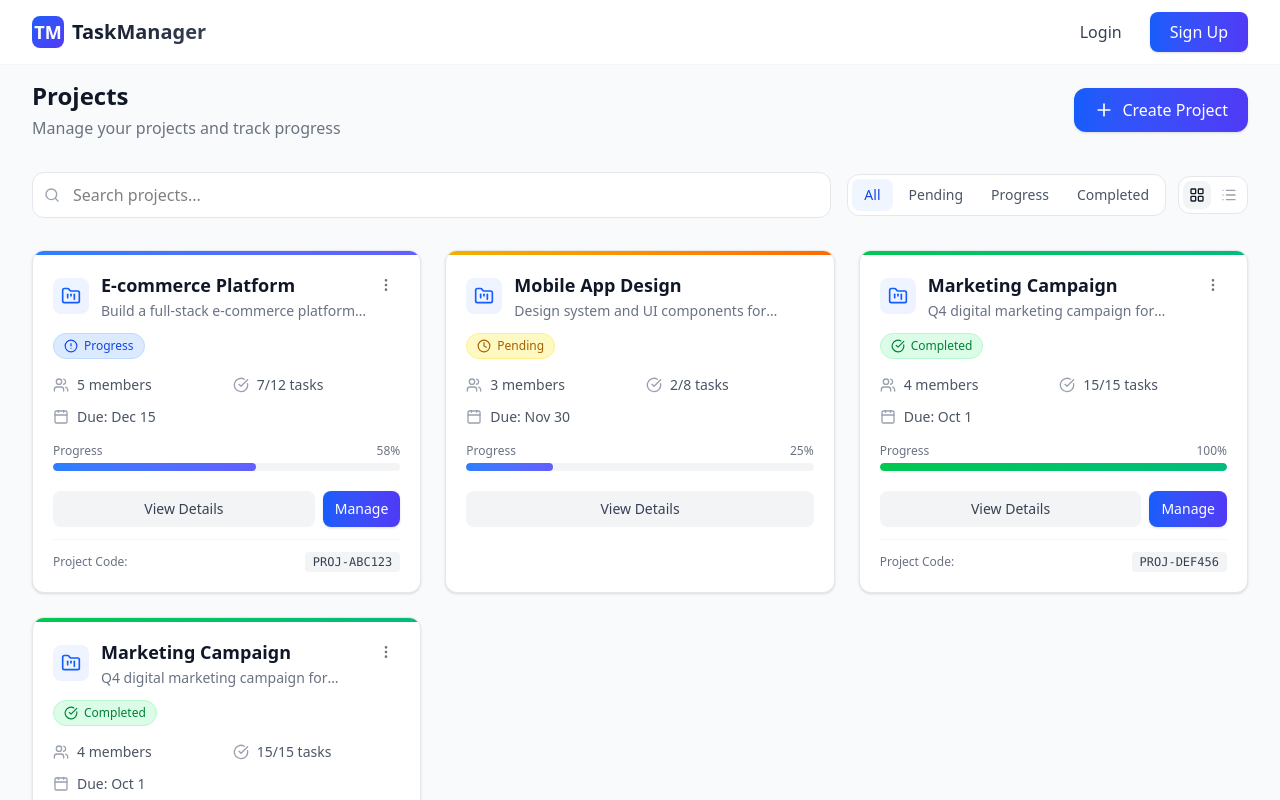
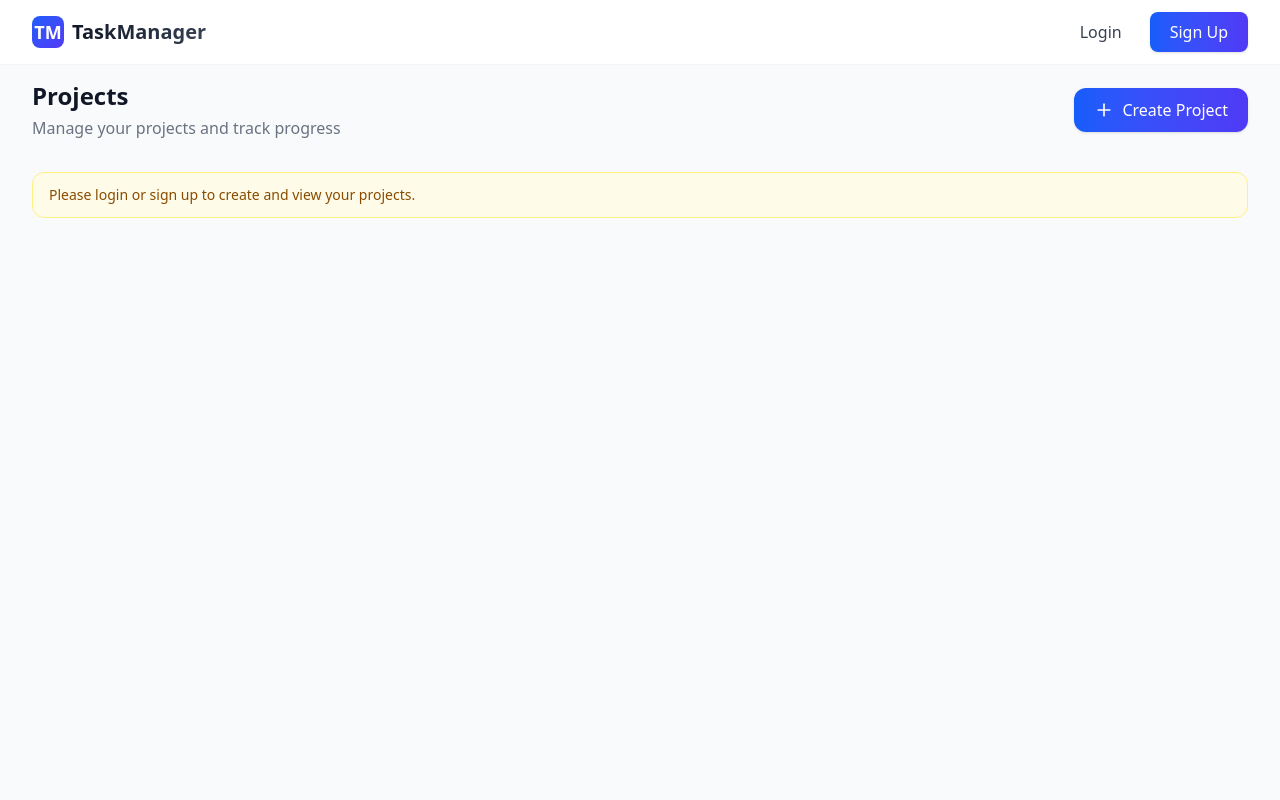
Before and after one commit to iamsyg/Project-Task-Manager, a Next.js app in the folder frontend/: page / in a window 1280 px wide. Shown: the top 800 px of the page. Built offline with nearby package versions, Linux system fonts and the light colour scheme.

Commit message:
frontend: project list integration, projectlistSlice, projectList hook

```diff
--- a/frontend/components/dashboard/Dashboard.tsx
+++ b/frontend/components/dashboard/Dashboard.tsx
@@ -1,177 +1,76 @@
-// frontend/components/dashboard/Header.tsx
+// // frontend/components/dashboard/Header.tsx
 "use client";
 
 import { useEffect, useState } from "react";
 import { Header } from "@/components/dashboard/Header";
 import { ProjectCard } from "@/components/dashboard/ProjectCard";
-import { Plus, Search, Filter, LayoutGrid, List } from "lucide-react";
-import { SignUpModal, SignUpData } from "@/components/auth/SignUpModal";
+import { Plus, Search, LayoutGrid, List, FolderKanban } from "lucide-react";
+import { SignUpModal } from "@/components/auth/SignUpModal";
+import { useAppSelector } from "@/store/hooks";
+import { useGetProjects } from "@/hooks/project/useGetProjects";
 import { useCreateProject } from "@/hooks/project/useCreateProject";
 
-import { useAppSelector } from "@/store/hooks";
+export function Dashboard() {
+  const [searchQuery, setSearchQuery] = useState("");
+  const [filterStatus, setFilterStatus] = useState<
+    "all" | "pending" | "in_progress" | "completed"
+  >("all");
+  const [viewMode, setViewMode] = useState<"grid" | "list">("grid");
+  const [isCreateModalOpen, setIsCreateModalOpen] = useState(false);
+  const [isSignUpOpen, setIsSignUpOpen] = useState(false);
 
-// Mock data - replace with actual API calls
-const mockProjects: Project[] = [
-  {
-    id: "1",
-    title: "E-commerce Platform",
-    description: "Build a full-stack e-commerce platform with Next.js and Stripe",
-    projectCode: "PROJ-ABC123",
-    status: "Progress",
-    membersCount: 5,
-    tasksCount: 12,
-    completedTasksCount: 7,
-    dueDate: "2024-12-15",
-    createdAt: "2024-01-10",
-    role: "admin",
-  },
-  {
-    id: "2",
-    title: "Mobile App Design",
-    description: "Design system and UI components for mobile banking app",
-    projectCode: "PROJ-XYZ789",
-    status: "Pending",
-    membersCount: 3,
-    tasksCount: 8,
-    completedTasksCount: 2,
-    dueDate: "2024-11-30",
-    createdAt: "2024-02-01",
-    role: "member",
-  },
-  {
-    id: "3",
-    title: "Marketing Campaign",
-    description: "Q4 digital marketing campaign for product launch",
-    projectCode: "PROJ-DEF456",
-    status: "Completed",
-    membersCount: 4,
-    tasksCount: 15,
-    completedTasksCount: 15,
-    dueDate: "2024-10-01",
-    createdAt: "2024-08-15",
-    role: "admin",
-  },
-  {
-    id: "4",
-    title: "Marketing Campaign",
-    description: "Q4 digital marketing campaign for product launch",
-    projectCode: "PROJ-DEF456",
-    status: "Completed",
-    membersCount: 4,
-    tasksCount: 15,
-    completedTasksCount: 15,
-    dueDate: "2024-10-01",
-    createdAt: "2024-08-15",
-    role: "admin",
-  },
-];
+  const { isAuthenticated } = useAppSelector((state) => state.auth);
+  const { projects, loading } = useAppSelector((state) => state.projectList);
 
-interface Project {
-  id: string;
-  title: string;
-  description: string;
-  projectCode: string;
-  status: "Pending" | "Progress" | "Completed";
-  membersCount: number;
-  tasksCount: number;
-  completedTasksCount: number;
-  dueDate?: string;
-  createdAt: string;
-  role: "admin" | "member";
+  const { getProjects } = useGetProjects();
+
+  useEffect(() => {
+    if (isAuthenticated) {
+      getProjects();
+    }
+  }, [isAuthenticated]);
+
+  const handleCreateProjectClick = () => {
+    if (!isAuthenticated) {
+      setIsSignUpOpen(true);
+      return;
     }
 
-export function Dashboard() {
-  const [projects, setProjects] = useState<Project[]>(mockProjects);
-  const [searchQuery, setSearchQuery] = useState("");
-  const [filterStatus, setFilterStatus] = useState<"all" | "Pending" | "Progress" | "Completed">("all");
-  const [viewMode, setViewMode] = useState<"grid" | "list">("grid");
-  const [isCreateModalOpen, setIsCreateModalOpen] = useState(false);
-
-  const [isSignUpOpen, setIsSignUpOpen] = useState(false);
-
-  const { user, isAuthenticated } = useAppSelector((state) => state.auth);
-
-  useEffect(() => {
-    console.log("User from Redux:", user);
-  }, []);
-
-//   const handleSignUp = async (data: SignUpData) => {
-//   console.log("Sign up data:", data);
-//   // Here you would make your API call to register the user
-//   // Example API call:
-//   // const response = await fetch('/api/auth/signup', {
-//   //   method: 'POST',
-//   //   headers: { 'Content-Type': 'application/json' },
-//   //   body: JSON.stringify({
-//   //     name: data.name,
-//   //     email: data.email,
-//   //     password: data.password,
-//   //   }),
-//   // });
-
-//   // After successful signup, close modal and potentially set user
-//   setIsSignUpOpen(false);
-// };
-
-const handleSignupClick = () => {
-  setIsSignUpOpen(true);
-};
-
-  const handleLogin = () => {
-    // Implement login logic
-    console.log("Login clicked");
-  };
-
-//   const handleLogout = () => {
-//     // Implement logout logic
-//     setUser(null as any);
-//   };
-
-  const handleCreateProject = (projectData: any) => {
-    const newProject: Project = {
-      id: (projects.length + 1).toString(),
-      title: projectData.title,
-      description: projectData.description,
-      projectCode: `PROJ-${Math.random().toString(36).substring(2, 8).toUpperCase()}`,
-      status: "Pending",
-      membersCount: 1,
-      tasksCount: 0,
-      completedTasksCount: 0,
-      dueDate: projectData.dueDate,
-      createdAt: new Date().toISOString(),
-      role: "admin",
-    };
-    setProjects([newProject, ...projects]);
-    setIsCreateModalOpen(false);
+    setIsCreateModalOpen(true);
   };
 
   const filteredProjects = projects.filter((project) => {
     const matchesSearch =
       project.title.toLowerCase().includes(searchQuery.toLowerCase()) ||
-      project.description.toLowerCase().includes(searchQuery.toLowerCase());
-    const matchesFilter = filterStatus === "all" || project.status === filterStatus;
+      (project.description || "")
+        .toLowerCase()
+        .includes(searchQuery.toLowerCase());
+
+    const matchesFilter =
+      filterStatus === "all" || project.status === filterStatus;
+
     return matchesSearch && matchesFilter;
   });
 
   return (
     <div className="min-h-screen bg-gray-50">
       <Header
-        // user={user}
-        onLogin={handleLogin}
-        onSignup={handleSignupClick}  // Pass this instead of handleSignup
-        // onLogout={handleLogout}
+        onLogin={() => console.log("Login clicked")}
+        onSignup={() => setIsSignUpOpen(true)}
       />
 
       <main className="pt-20 pb-12 px-4 sm:px-6 lg:px-8">
         <div className="max-w-7xl mx-auto">
-          {/* Header Section */}
           <div className="flex flex-col sm:flex-row sm:items-center sm:justify-between gap-4 mb-8">
             <div>
               <h1 className="text-2xl font-bold text-gray-900">Projects</h1>
-              <p className="text-gray-500 mt-1">Manage your projects and track progress</p>
+              <p className="text-gray-500 mt-1">
+                Manage your projects and track progress
+              </p>
             </div>
+
             <button
-              onClick={() => setIsCreateModalOpen(true)}
+              onClick={handleCreateProjectClick}
               className="inline-flex items-center space-x-2 px-5 py-2.5 bg-gradient-to-r from-blue-600 to-indigo-600 text-white rounded-xl font-medium hover:from-blue-700 hover:to-indigo-700 transition-all shadow-sm hover:shadow-md"
             >
               <Plus className="w-5 h-5" />
@@ -179,193 +78,200 @@ const handleSignupClick = () => {
             </button>
           </div>
 
-          {/* Search and Filters */}
+          {!isAuthenticated && (
+            <div className="mb-6 rounded-xl border border-yellow-200 bg-yellow-50 px-4 py-3 text-sm text-yellow-800">
+              Please login or sign up to create and view your projects.
+            </div>
+          )}
+
+          {isAuthenticated && (
+            <>
               <div className="flex flex-col sm:flex-row gap-4 mb-8">
                 <div className="relative flex-1">
-              <Search className="absolute left-3 top-1/2 -translate-y-1/2 w-4 h-4 text-gray-400" />
                   <input
                     type="text"
                     placeholder="Search projects..."
                     value={searchQuery}
                     onChange={(e) => setSearchQuery(e.target.value)}
-                className="w-full pl-10 pr-4 py-2.5 bg-white border border-gray-200 rounded-xl focus:outline-none focus:ring-2 focus:ring-blue-500/20 focus:border-blue-500 transition-all"
+                    className="w-full px-4 py-2.5 bg-white border border-gray-200 rounded-xl"
                   />
                 </div>
 
                 <div className="flex items-center space-x-3">
                   <div className="flex items-center space-x-1 bg-white border border-gray-200 rounded-xl p-1">
-                {["all", "Pending", "Progress", "Completed"].map((status) => (
+                    {["all", "pending", "in_progress", "completed"].map(
+                      (status) => (
                         <button
                           key={status}
                           onClick={() => setFilterStatus(status as any)}
-                    className={`px-3 py-1.5 text-sm font-medium rounded-lg transition-all ${
+                          className={`px-3 py-1.5 text-sm font-medium rounded-lg ${
                             filterStatus === status
                               ? "bg-blue-50 text-blue-700"
                               : "text-gray-600 hover:bg-gray-50"
                           }`}
                         >
-                    {status === "all" ? "All" : status}
+                          {status}
                         </button>
-                ))}
+                      )
+                    )}
                   </div>
 
-              <div className="flex items-center space-x-1 bg-white border border-gray-200 rounded-xl p-1">
-                <button
-                  onClick={() => setViewMode("grid")}
-                  className={`p-1.5 rounded-lg transition-all ${
-                    viewMode === "grid" ? "bg-gray-100 text-gray-900" : "text-gray-400"
-                  }`}
-                >
+                  <button onClick={() => setViewMode("grid")}>
                     <LayoutGrid className="w-4 h-4" />
                   </button>
-                <button
-                  onClick={() => setViewMode("list")}
-                  className={`p-1.5 rounded-lg transition-all ${
-                    viewMode === "list" ? "bg-gray-100 text-gray-900" : "text-gray-400"
-                  }`}
-                >
+
+                  <button onClick={() => setViewMode("list")}>
                     <List className="w-4 h-4" />
                   </button>
                 </div>
               </div>
-          </div>
 
-          {/* Projects Grid/List */}
-          {filteredProjects.length === 0 ? (
+              {loading ? (
+                <p className="text-gray-500">Loading projects...</p>
+              ) : filteredProjects.length === 0 ? (
                 <div className="text-center py-16">
-              <div className="w-20 h-20 mx-auto bg-gray-100 rounded-2xl flex items-center justify-center mb-4">
-                <FolderKanban className="w-10 h-10 text-gray-400" />
-              </div>
-              <h3 className="text-lg font-medium text-gray-900 mb-1">No projects found</h3>
-              <p className="text-gray-500">Get started by creating your first project</p>
+                  <FolderKanban className="w-10 h-10 text-gray-400 mx-auto mb-4" />
+                  <h3 className="text-lg font-medium text-gray-900 mb-1">
+                    No projects found
+                  </h3>
+                  <p className="text-gray-500">
+                    Get started by creating your first project
+                  </p>
                   <button
-                onClick={() => setIsCreateModalOpen(true)}
-                className="mt-4 inline-flex items-center space-x-2 px-4 py-2 bg-blue-600 text-white rounded-lg hover:bg-blue-700 transition-colors"
+                    onClick={handleCreateProjectClick}
+                    className="mt-4 inline-flex items-center space-x-2 px-4 py-2 bg-blue-600 text-white rounded-lg"
                   >
                     <Plus className="w-4 h-4" />
                     <span>Create Project</span>
                   </button>
                 </div>
-          ) : viewMode === "grid" ? (
-            <div className="grid grid-cols-1 md:grid-cols-2 lg:grid-cols-3 gap-6">
+              ) : (
+                <div
+                  className={
+                    viewMode === "grid"
+                      ? "grid grid-cols-1 md:grid-cols-2 lg:grid-cols-3 gap-6"
+                      : "space-y-3"
+                  }
+                >
                   {filteredProjects.map((project) => (
                     <ProjectCard
                       key={project.id}
-                  project={project}
-                  onView={(id) => console.log("View project", id)}
-                  onManage={(id) => console.log("Manage project", id)}
-                />
-              ))}
-            </div>
-          ) : (
-            <div className="space-y-3">
-              {filteredProjects.map((project) => (
-                <ProjectCard
-                  key={project.id}
-                  project={project}
+                      project={{
+                        id: project.id,
+                        title: project.title,
+                        description: project.description || "",
+                        projectCode: project.project_code,
+                        status:
+                          project.status === "in_progress"
+                            ? "Progress"
+                            : project.status === "completed"
+                            ? "Completed"
+                            : "Pending",
+                        membersCount: project.members_count,
+                        tasksCount: project.tasks_count,
+                        completedTasksCount: 0,
+                        dueDate: project.due_date || undefined,
+                        createdAt: project.created_at,
+                        role: project.role,
+                      }}
                       onView={(id) => console.log("View project", id)}
                       onManage={(id) => console.log("Manage project", id)}
                     />
                   ))}
                 </div>
               )}
+            </>
+          )}
         </div>
       </main>
 
-      {/* Create Project Modal */}
       {isCreateModalOpen && (
-        <CreateProjectModal onClose={() => setIsCreateModalOpen(false)} onCreate={handleCreateProject} />
+        <CreateProjectModal onClose={() => setIsCreateModalOpen(false)} />
       )}
 
       <SignUpModal
         isOpen={isSignUpOpen}
         onClose={() => setIsSignUpOpen(false)}
-        onSwitchToLogin={() => {
-          setIsSignUpOpen(false);
-          // Open login modal logic here
-        }}
+        onSwitchToLogin={() => setIsSignUpOpen(false)}
       />
     </div>
   );
 }
 
-// Create Project Modal Component
-function CreateProjectModal({
-  onClose,
-  onCreate,
-}: {
-  onClose: () => void;
-  onCreate: (data: any) => void;
-}) {
+function CreateProjectModal({ onClose }: { onClose: () => void }) {
   const [title, setTitle] = useState("");
   const [description, setDescription] = useState("");
   const [dueDate, setDueDate] = useState("");
 
   const { createProject } = useCreateProject();
 
-  const handleSubmit = (e: React.FormEvent) => {
+  const handleSubmit = async (e: React.FormEvent) => {
     e.preventDefault();
+
     if (!title.trim()) return;
-    onCreate({ title, description, dueDate });
 
     try {
-      const res = createProject(title, description, dueDate);
-      console.log("Project created:", res);
+      await createProject(
+        title,
+        description || undefined,
+        dueDate ? `${dueDate}T23:59:00Z` : undefined,
+        true
+      );
+
+      onClose();
     } catch (error) {
       console.error("Error creating project:", error);
     }
-
   };
 
   return (
     <>
       <div className="fixed inset-0 bg-black/50 z-50" onClick={onClose} />
+
       <div className="fixed left-1/2 top-1/2 -translate-x-1/2 -translate-y-1/2 w-full max-w-md bg-white rounded-2xl shadow-2xl z-50 p-6">
-        <h2 className="text-xl font-bold text-gray-900 mb-4">Create New Project</h2>
+        <h2 className="text-xl font-bold text-gray-900 mb-4">
+          Create New Project
+        </h2>
+
         <form onSubmit={handleSubmit}>
           <div className="space-y-4">
-            <div>
-              <label className="block text-sm font-medium text-gray-700 mb-1">Title *</label>
             <input
               type="text"
               value={title}
               onChange={(e) => setTitle(e.target.value)}
-                className="w-full px-3 py-2 border border-gray-300 rounded-lg focus:outline-none focus:ring-2 focus:ring-blue-500/20 focus:border-blue-500"
+              className="w-full px-3 py-2 border rounded-lg"
               placeholder="Enter project title"
               required
             />
-            </div>
-            <div>
-              <label className="block text-sm font-medium text-gray-700 mb-1">Description</label>
+
             <textarea
               value={description}
               onChange={(e) => setDescription(e.target.value)}
               rows={3}
-                className="w-full px-3 py-2 border border-gray-300 rounded-lg focus:outline-none focus:ring-2 focus:ring-blue-500/20 focus:border-blue-500"
-                placeholder="Enter project description (optional)"
+              className="w-full px-3 py-2 border rounded-lg"
+              placeholder="Enter project description"
             />
-            </div>
-            <div>
-              <label className="block text-sm font-medium text-gray-700 mb-1">Due Date</label>
+
             <input
               type="date"
               value={dueDate}
               onChange={(e) => setDueDate(e.target.value)}
-                className="w-full px-3 py-2 border border-gray-300 rounded-lg focus:outline-none focus:ring-2 focus:ring-blue-500/20 focus:border-blue-500"
+              className="w-full px-3 py-2 border rounded-lg"
             />
           </div>
-          </div>
+
           <div className="flex space-x-3 mt-6">
             <button
               type="button"
               onClick={onClose}
-              className="flex-1 px-4 py-2 text-gray-700 bg-gray-100 hover:bg-gray-200 rounded-lg transition-colors"
+              className="flex-1 px-4 py-2 bg-gray-100 rounded-lg"
             >
               Cancel
             </button>
+
             <button
               type="submit"
-              className="flex-1 px-4 py-2 bg-gradient-to-r from-blue-600 to-indigo-600 text-white rounded-lg hover:from-blue-700 hover:to-indigo-700 transition-all"
+              className="flex-1 px-4 py-2 bg-blue-600 text-white rounded-lg"
             >
               Create Project
             </button>
@@ -375,6 +281,3 @@ function CreateProjectModal({
     </>
   );
 }
-
-// Missing import
-import { FolderKanban } from "lucide-react";
--- /dev/null
+++ b/frontend/hooks/project/useGetProjects.ts
@@ -0,0 +1,49 @@
+// frontend/hooks/project/useGetProjects.ts
+
+import { useAppDispatch } from "@/store/hooks";
+import {
+  setProjects,
+  setProjectLoading,
+  setProjectError,
+} from "@/store/slices/project/projectListSlice";
+
+export const useGetProjects = () => {
+  const dispatch = useAppDispatch();
+
+  const getProjects = async () => {
+    dispatch(setProjectLoading(true));
+    dispatch(setProjectError(null));
+
+    try {
+      const token = localStorage.getItem("accessToken");
+
+      const response = await fetch(
+        `${process.env.NEXT_PUBLIC_API_BASE_URL}/project/all`,
+        {
+          method: "GET",
+          headers: {
+            Authorization: `Bearer ${token}`,
+          },
+        }
+      );
+
+      const data = await response.json();
+
+      if (!response.ok) {
+        throw new Error(data.detail || "Failed to fetch projects");
+      }
+
+      dispatch(setProjects(data.projects));
+
+      return data.projects;
+
+    } catch (err: any) {
+      dispatch(setProjectError(err.message));
+      throw err;
+    } finally {
+      dispatch(setProjectLoading(false));
+    }
+  };
+
+  return { getProjects };
+};
--- a/frontend/store/store.ts
+++ b/frontend/store/store.ts
@@ -3,11 +3,13 @@
 import { configureStore } from "@reduxjs/toolkit";
 import authReducer from "./slices/auth/authSlice";
 import projectReducer from "./slices/project/projectSlice";
+import projectListReducer from "./slices/project/projectListSlice";
 
 export const store = configureStore({
   reducer: {
     auth: authReducer,
     project: projectReducer,
+    projectList: projectListReducer,
   },
   devTools: process.env.NODE_ENV !== "production",
 });
```
Also changed, not shown: frontend/store/slices/project/projectListSlice.ts (added, +76 -0 lines). Lines whose indentation alone changed are shown as unchanged.
